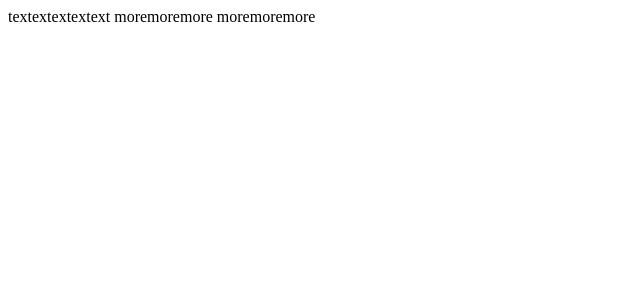
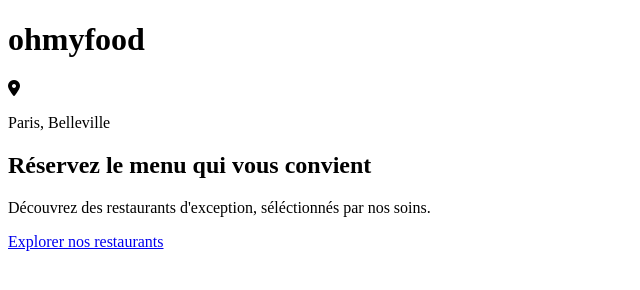
Before and after one commit to Ckeogh10/ohmyfood, a plain HTML site: page folder/index.html in a window 1280 px wide. Shown: the whole page, without its empty margins (0-640 px from the left). Drawn offline with Linux system fonts and the light colour scheme; a web font is replaced by a local one.

Commit message:
Start of HTML

```diff
--- a/folder/index.html
+++ b/folder/index.html
@@ -1,3 +1,40 @@
-textextextextext
-moremoremore
-moremoremore
+<!DOCTYPE html>
+<html lang="fr">
+    <head>
+        <meta charset="utf-8" />
+        <meta name="viewport" content="width=device-width, initial-scale=1">
+        <link rel="stylesheet"/>
+        <title>ohmyfood</title>
+        <script src="https://kit.fontawesome.com/7f3e3916ff.js" crossorigin="anonymous"></script>
+        <link rel="preconnect" href="https://fonts.googleapis.com">
+        <link rel="preconnect" href="https://fonts.gstatic.com" crossorigin>
+        <link href="https://fonts.googleapis.com/css2?family=Roboto:wght@300;400;700&family=Shrikhand&display=swap" rel="stylesheet">
+    </head>
+
+    <body>
+        <div id="main_wrapper">
+
+            <header>
+                <h1>ohmyfood</h1>
+            </header>
+
+            <main>
+                <div class="home-explore">
+
+                    <div class="home-explore__location">
+                        <i class="fa-solid fa-location-dot"></i>
+                        <p>Paris, Belleville</p>
+                    </div>
+
+                    <div class="home-explore__reserve">
+                        <h2>Réservez le menu qui vous convient</h2>
+                        <p>Découvrez des restaurants d'exception, séléctionnés par nos soins.</p>
+                        <a href="#"><p>Explorer nos restaurants</p></a>
+                    </div>
+
+                </div>
+            </main>
+
+        </div>
+    </body>
+</html>
```
